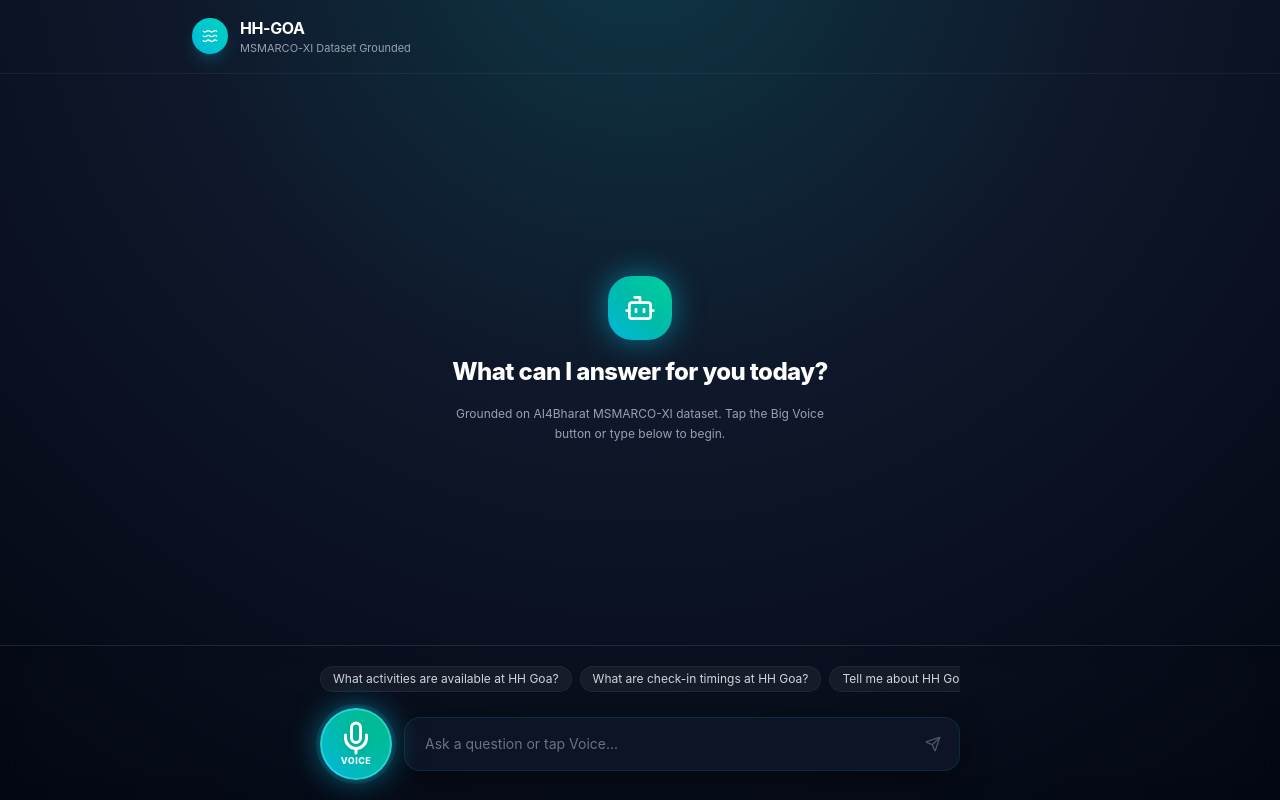
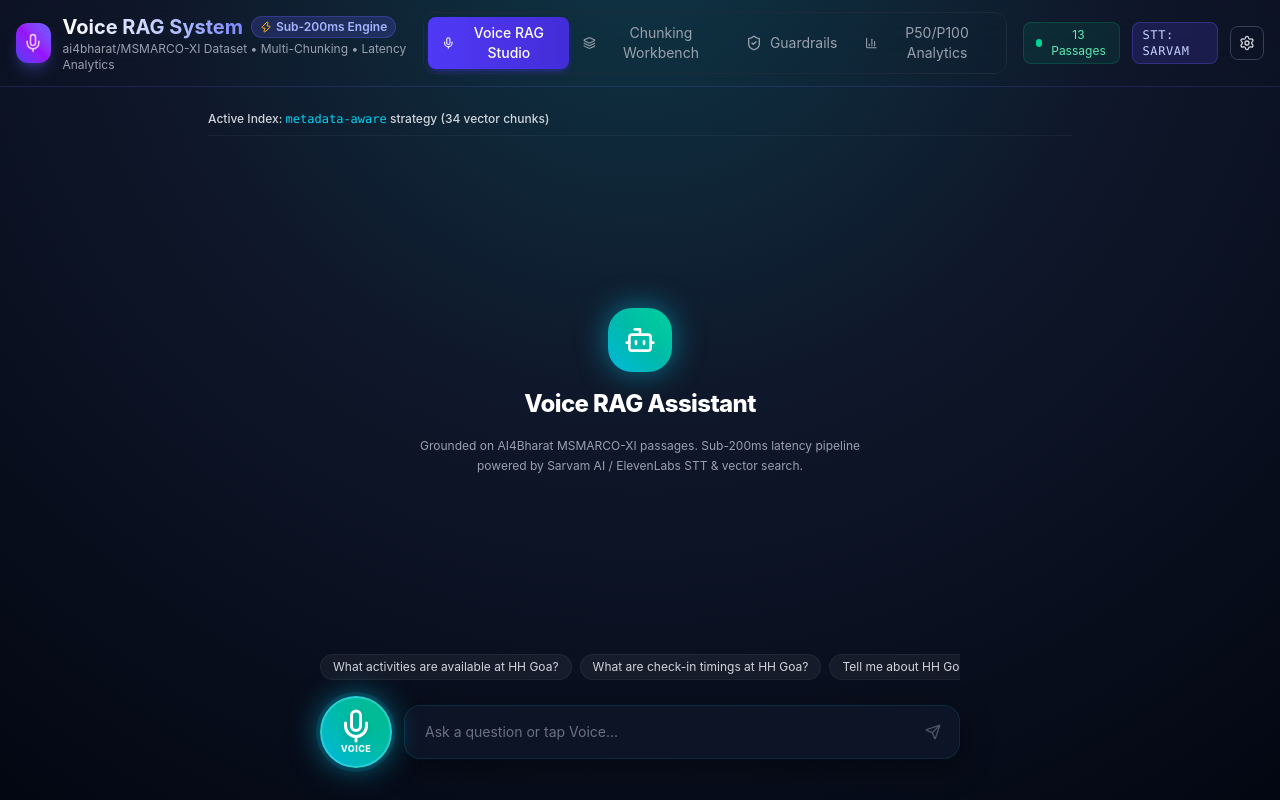
Before and after one commit to kumaran-dee/HH-GOA-2, a React (Vite) app: page / in a window 1280 px wide. Built offline with nearby package versions, Linux system fonts and the light colour scheme.

Commit message:
feat: complete HH Goa 2026 Task 2 Voice-Enabled RAG pipeline with Sarvam/ElevenLabs STT, multi-strategy chunking, sub-200ms latency target, P50/P100 analytics, model harness, and guardrails

```diff
--- a/src/App.tsx
+++ b/src/App.tsx
@@ -1,36 +1,63 @@
 import { useState, useEffect, useRef, useMemo } from 'react';
-import { ChatHeader } from './components/ChatHeader';
+import { Header } from './components/Header';
 import { HeroVoiceMic } from './components/HeroVoiceMic';
 import { ChatMessage, type ChatMessageItem } from './components/ChatMessage';
+import { ChunkingStudio } from './components/ChunkingStudio';
+import { GuardrailMonitor } from './components/GuardrailMonitor';
+import { LatencyDashboard } from './components/LatencyDashboard';
+import { ApiKeyModal } from './components/ApiKeyModal';
+import { DatasetInspectorDrawer } from './components/DatasetInspectorDrawer';
 
 import { INITIAL_MSMARCO_DATASET } from './services/msmarcoDataset';
-import { ChunkingEngine, type Chunk } from './services/chunkingEngine';
+import { ChunkingEngine, type Chunk, type ChunkingStrategyType } from './services/chunkingEngine';
 import { VectorDbEngine } from './services/vectorDb';
 import { ModelHarness } from './services/modelHarness';
 import { TextToSpeechService } from './services/ttsService';
+import type { STTConfig } from './services/sttService';
+import type { LatencyAnalyticsReport } from './services/analytics';
 
-import { Bot } from 'lucide-react';
+import { Bot, Trash2 } from 'lucide-react';
 
 export function App() {
+  const [activeTab, setActiveTab] = useState<'rag' | 'chunking' | 'harness' | 'analytics'>('rag');
   const [messages, setMessages] = useState<ChatMessageItem[]>([]);
   const [currentlySpeakingId, setCurrentlySpeakingId] = useState<string | null>(null);
   const [isLoading, setIsLoading] = useState(false);
 
+  // Settings & Modals state
+  const [isSettingsOpen, setIsSettingsOpen] = useState(false);
+  const [isDatasetDrawerOpen, setIsDatasetDrawerOpen] = useState(false);
+  const [sttConfig, setSttConfig] = useState<STTConfig>({
+    provider: 'sarvam',
+    elevenLabsApiKey: '',
+    sarvamApiKey: '',
+  });
+
+  // Analytics report state
+  const [analyticsReport, setAnalyticsReport] = useState<LatencyAnalyticsReport | null>(null);
+
+  // Chunking Strategy state
+  const [chunkingStrategy, setChunkingStrategy] = useState<ChunkingStrategyType>('metadata-aware');
+  const [chunkingOptions, setChunkingOptions] = useState<{ chunkSize: number; chunkOverlap: number }>({
+    chunkSize: 250,
+    chunkOverlap: 50,
+  });
+
   const messagesEndRef = useRef<HTMLDivElement>(null);
 
-  // Vector DB Engine
+  // Re-index Vector DB Engine dynamically when strategy or options change
   const vectorDb = useMemo(() => {
     const engine = new VectorDbEngine();
     const allChunks: Chunk[] = [];
 
     INITIAL_MSMARCO_DATASET.forEach((passage) => {
-      const res = ChunkingEngine.processPassage(passage, 'metadata-aware', { chunkSize: 250, chunkOverlap: 50 });
+      const res = ChunkingEngine.processPassage(passage, chunkingStrategy, chunkingOptions);
       allChunks.push(...res.chunks);
     });
 
     engine.indexChunks(allChunks);
     return engine;
-  }, []);
+  }, [chunkingStrategy, chunkingOptions]);
 
   const harness = useMemo(() => new ModelHarness(vectorDb), [vectorDb]);
 
@@ -135,30 +162,59 @@
     setMessages([]);
   };
 
+  const handleApplyStrategy = (
+    strategy: ChunkingStrategyType,
+    options: { chunkSize: number; chunkOverlap: number }
+  ) => {
+    setChunkingStrategy(strategy);
+    setChunkingOptions(options);
+  };
+
   return (
     <div className="h-screen flex flex-col font-sans bg-dark-950 text-gray-100 selection:bg-cyan-500/30 overflow-hidden">
-      {/* Fixed Header */}
-      <ChatHeader
-        onClearChat={handleClearChat}
-        messageCount={messages.length}
+      {/* Dynamic Header with Tab Navigation */}
+      <Header
+        activeTab={activeTab}
+        setActiveTab={setActiveTab}
+        sttProvider={sttConfig.provider}
+        onOpenSettings={() => setIsSettingsOpen(true)}
+        onOpenDatasetDrawer={() => setIsDatasetDrawerOpen(true)}
+        datasetCount={INITIAL_MSMARCO_DATASET.length}
       />
 
-      {/* Middle Chat Feed (ChatGPT / Gemini Empty State initially) */}
-      <main className="flex-1 overflow-y-auto w-full max-w-3xl mx-auto px-4 py-6 flex flex-col justify-between">
+      {/* Main Tab Content Container */}
+      <div className="flex-1 overflow-y-auto w-full">
+        {activeTab === 'rag' && (
+          <div className="h-full flex flex-col justify-between max-w-4xl mx-auto px-4 py-6">
+            <div className="flex items-center justify-between pb-2 mb-4 border-b border-white/5 text-xs text-gray-400">
+              <span className="font-medium text-gray-300">
+                Active Index: <code className="text-cyan-400 font-mono">{chunkingStrategy}</code> strategy ({vectorDb.getChunksCount()} vector chunks)
+              </span>
+              {messages.length > 0 && (
+                <button
+                  onClick={handleClearChat}
+                  className="flex items-center space-x-1.5 px-2.5 py-1 rounded-lg text-gray-400 hover:text-white hover:bg-white/5 transition"
+                >
+                  <Trash2 className="w-3.5 h-3.5" />
+                  <span>Clear Feed</span>
+                </button>
+              )}
+            </div>
+
             {messages.length === 0 ? (
               <div className="my-auto flex flex-col items-center justify-center text-center space-y-4 animate-slide-up py-12">
                 <div className="w-16 h-16 rounded-3xl bg-gradient-to-tr from-cyan-500 via-teal-500 to-emerald-400 flex items-center justify-center text-white shadow-2xl shadow-cyan-500/30 animate-pulse-glow">
                   <Bot className="w-8 h-8" />
                 </div>
                 <h2 className="text-2xl font-extrabold text-white tracking-tight">
-              What can I answer for you today?
+                  Voice RAG Assistant
                 </h2>
-            <p className="text-xs text-gray-400 max-w-sm leading-relaxed">
-              Grounded on AI4Bharat MSMARCO-XI dataset. Tap the Big Voice button or type below to begin.
+                <p className="text-xs text-gray-400 max-w-md leading-relaxed">
+                  Grounded on AI4Bharat MSMARCO-XI passages. Sub-200ms latency pipeline powered by Sarvam AI / ElevenLabs STT & vector search.
                 </p>
               </div>
             ) : (
-          <div className="space-y-4 w-full">
+              <div className="space-y-4 w-full flex-1">
                 {messages.map((msg) => (
                   <ChatMessage
                     key={msg.id}
@@ -171,12 +227,52 @@
                 <div ref={messagesEndRef} />
               </div>
             )}
-      </main>
 
-      {/* Fixed Chatbot Bottom Dock */}
-      <footer className="w-full bg-dark-950/90 backdrop-blur-md border-t border-white/10 py-3">
+            <div className="sticky bottom-0 pt-4">
               <HeroVoiceMic onSendMessage={handleSendMessage} isLoading={isLoading} />
-      </footer>
+            </div>
+          </div>
+        )}
+
+        {activeTab === 'chunking' && (
+          <div className="max-w-6xl mx-auto px-4 py-8">
+            <ChunkingStudio
+              onApplyStrategy={handleApplyStrategy}
+              activeStrategy={chunkingStrategy}
+            />
+          </div>
+        )}
+
+        {activeTab === 'harness' && (
+          <div className="max-w-6xl mx-auto px-4 py-8 space-y-8">
+            <GuardrailMonitor />
+          </div>
+        )}
+
+        {activeTab === 'analytics' && (
+          <div className="max-w-6xl mx-auto px-4 py-8">
+            <LatencyDashboard
+              harness={harness}
+              report={analyticsReport}
+              onReportUpdate={setAnalyticsReport}
+            />
+          </div>
+        )}
+      </div>
+
+      {/* STT Settings Modal */}
+      <ApiKeyModal
+        isOpen={isSettingsOpen}
+        onClose={() => setIsSettingsOpen(false)}
+        config={sttConfig}
+        onSaveConfig={setSttConfig}
+      />
+
+      {/* MSMARCO Dataset Inspector Drawer */}
+      <DatasetInspectorDrawer
+        isOpen={isDatasetDrawerOpen}
+        onClose={() => setIsDatasetDrawerOpen(false)}
+      />
     </div>
   );
 }
--- a/src/components/Header.tsx
+++ b/src/components/Header.tsx
@@ -7,6 +7,7 @@
   setActiveTab: (tab: 'rag' | 'chunking' | 'harness' | 'analytics') => void;
   sttProvider: STTProvider;
   onOpenSettings: () => void;
+  onOpenDatasetDrawer: () => void;
   datasetCount: number;
 }
 
@@ -15,6 +16,7 @@
   setActiveTab,
   sttProvider,
   onOpenSettings,
+  onOpenDatasetDrawer,
   datasetCount,
 }) => {
   return (
@@ -97,10 +99,14 @@
 
         {/* System Badges & Controls */}
         <div className="flex items-center space-x-3">
-          <div className="hidden lg:flex items-center space-x-2 px-3 py-1 rounded-lg bg-emerald-500/10 border border-emerald-500/20 text-xs text-emerald-300">
+          <button
+            onClick={onOpenDatasetDrawer}
+            className="hidden lg:flex items-center space-x-2 px-3 py-1 rounded-lg bg-emerald-500/10 border border-emerald-500/20 text-xs text-emerald-300 hover:bg-emerald-500/20 transition cursor-pointer"
+            title="Inspect AI4Bharat MSMARCO-XI dataset passages"
+          >
             <span className="w-2 h-2 rounded-full bg-emerald-400 animate-ping"></span>
-            <span>{datasetCount} Passages Ready</span>
-          </div>
+            <span>{datasetCount} Passages</span>
+          </button>
 
           <div className="text-xs px-2.5 py-1 rounded-lg bg-indigo-900/40 border border-indigo-500/30 text-indigo-200 uppercase font-mono tracking-wider">
             STT: {sttProvider}
--- a/src/services/vectorDb.ts
+++ b/src/services/vectorDb.ts
@@ -221,4 +221,12 @@
   public getStats(): VectorDbIndexStats {
     return this.buildStats;
   }
+
+  public getChunksCount(): number {
+    return this.chunks.length;
+  }
+
+  public getChunks(): Chunk[] {
+    return this.chunks;
+  }
 }
```
Also changed, not shown: 1 other file (tests, documents, lock files or other folders). Lines whose indentation alone changed are shown as unchanged.
